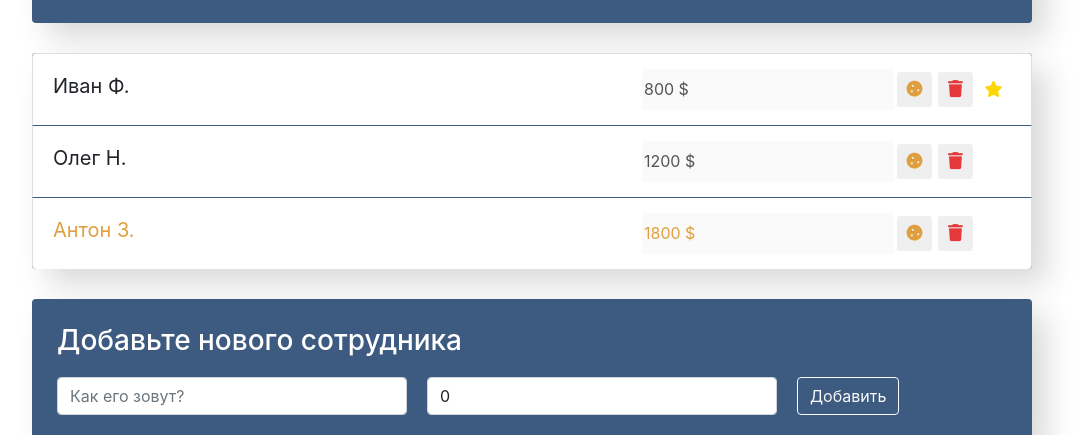
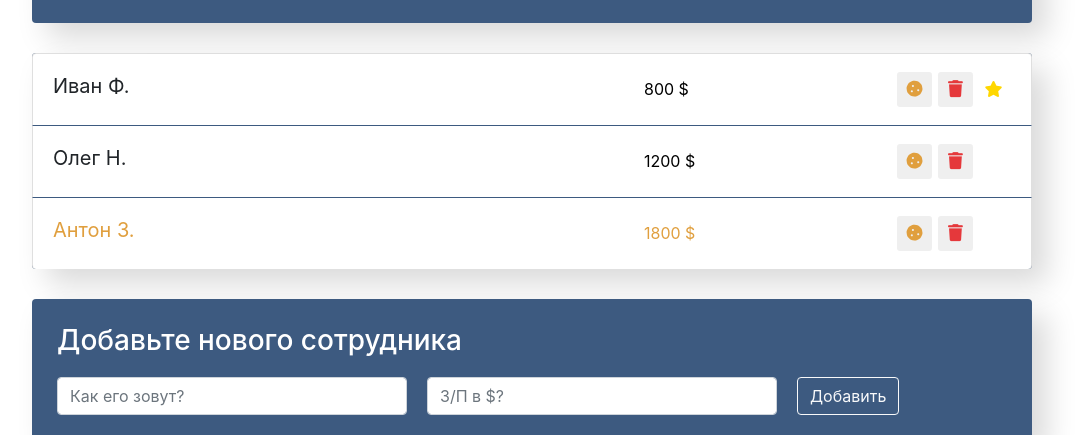
Before and after one commit to adropla/employers, a React (Create React App) app: page / in a window 1280 px wide. Shown: the part 402-837 px from the top of the page, without its empty margins (108-1192 px from the left). Built offline with nearby package versions, Linux system fonts and the light colour scheme.

Commit message:
search and filter

```diff
--- a/src/components/app-filter/app-filter.js
+++ b/src/components/app-filter/app-filter.js
@@ -1,23 +1,32 @@
 import './app-filter.css'
 
-const AppFilter = () => {
+const AppFilter = (props) => {
+    const buttonsData = [
+        { name: 'all', label: 'Все сотрудники' },
+        { name: 'star', label: 'На повышение' },
+        { name: '1000', label: 'З/П больше 1000$' },
+    ]
+
+    const onFilter = (filter) => {
+        props.onFilter(filter);
+    }
+
+    const buttons = buttonsData.map(({name, label}) => {
+        const isActive = props.filter === name;
+        const activeClass = isActive ? 'btn btn-light' : "btn btn-outline-light";
+        return (
+            <button type="button"
+                    className={`btn ${activeClass}`}
+                    onClick={() => onFilter(name)}
+                    name={name}>
+                    {label}
+            </button>
+        )
+    })
+
     return (
         <div className="btn-group">
-            <button
-            type="button"
-            className="btn btn-light">
-                Все сотрудники
-            </button>
-            <button
-            type="button"
-            className="btn btn-outline-light">
-                На повышение
-            </button>
-            <button
-            type="button"
-            className="btn btn-outline-light">
-                З/П больше 1000$
-            </button>
+            {buttons}
         </div>
     )
 }
--- a/src/components/app/app.js
+++ b/src/components/app/app.js
@@ -18,6 +18,8 @@ class App extends Component {
                 {name: 'Антон З.', salary: 1800, bonus: true, star: false, id: 3}
             ],
             maxId: 3,
+            term: '',
+            filter: 'all',
         }
     }
 
@@ -30,6 +32,7 @@ class App extends Component {
     }
 
     addItem = ({name, salary}) => {
+        if (name && salary) {
             const newItem = {
                 name,
                 salary,
@@ -44,6 +47,7 @@ class App extends Component {
                 }
             });
         }
+    }
 
     onToggleProp = (id, prop) => {
         this.setState(({data}) => ({
@@ -57,9 +61,45 @@ class App extends Component {
 
     }
 
+    onUpdateSearch = (term) => {
+        this.setState({term})
+    }
+
+    searchEmp = (items, term) => {
+        if (term.length === 0) {
+            return items;
+        }
+        return items.filter(item => {
+            return item.name.indexOf(term) > -1
+        });
+    }
+
+    filterEmp = (data, filter) => {
+        switch (filter) {
+            case 'star':
+                return data.filter((item) => {
+                    return item.star
+                });
+            case '1000':
+                return data.filter((item) => {
+                    return item.salary > 1000
+                });
+            default:
+                return data;
+        }
+    }
+
+    onFilter = (filter) => {
+        this.setState({filter});
+    }
+
     render() {
+        const {data, term, filter} = this.state;
         const empCount = this.state.data.length;
         const bonusCount = this.state.data.filter(item => item.bonus).length;
+        const filteredData = this.filterEmp(data, filter);
+        const visibleData = this.searchEmp(filteredData, term);
+
         return (
             <div className="app">
                 <AppInfo
@@ -67,12 +107,12 @@ class App extends Component {
                 empCount={empCount}/>
 
                 <div className="search-panel">
-                    <SearchPanel/>
-                    <AppFilter/>
+                    <SearchPanel onUpdateSearch={this.onUpdateSearch}/>
+                    <AppFilter filter={filter} onFilter={this.onFilter}/>
                 </div>
 
                 <EmployersList
-                data={this.state.data}
+                data={visibleData}
                 onDelete={this.deleteItem}
                 onToggleProp={this.onToggleProp}
                 />
--- a/src/components/employers-add-form/employers-add-form.js
+++ b/src/components/employers-add-form/employers-add-form.js
@@ -1,12 +1,11 @@
 import './employers-add-form.css'
 import { Component } from 'react'
-
 class EmployersAddForm extends Component {
     constructor(props) {
         super(props)
         this.state = {
             name: '',
-            salary: 0,
+            salary: '',
         }
     }
 
@@ -19,8 +18,12 @@ class EmployersAddForm extends Component {
     clearInputs = () => {
         this.setState({
             name: '',
-            salary: 0
+            salary: ''
         })
+    }
+
+    showInputErrorMessage = () => {
+
     }
 
     render() {
@@ -43,6 +46,7 @@ class EmployersAddForm extends Component {
                     placeholder="З/П в $?"
                     name="salary"
                     value={salary}
+                    min="0"
                     onChange={this.onValueChange}/>
 
                     <button
@@ -51,7 +55,11 @@ class EmployersAddForm extends Component {
                     onClick={(e) => {
                         e.preventDefault();
                         onAdd(this.state);
-                        this.clearInputs();
+                        if (this.state.name && this.state.salary) {
+                            this.clearInputs();
+                        } else {
+                            this.showInputErrorMessage();
+                        }
                         }}>Добавить</button>
                 </form>
             </div>
--- a/src/components/employers-list-item/employers-list-item.js
+++ b/src/components/employers-list-item/employers-list-item.js
@@ -10,7 +10,7 @@ const EmployersListItem = (props) => {
     return (
         <li className={classNames}>
             <span className="list-group-item-label" onClick={onToggleProp} data-toggle='star'>{name}</span>
-            <input disabled type="text" className="list-group-item-input" defaultValue={salary + ' $'}/>
+            <input type="text" className="list-group-item-input" defaultValue={salary + ' $'}/>
             <div className="d-flex justify-content-center align-items-center">
                 <button
                 type="button"
--- a/src/components/search-panel/search-panel.js
+++ b/src/components/search-panel/search-panel.js
@@ -1,12 +1,30 @@
 import './search-panel.css'
+import { Component } from 'react'
 
-const SearchPanel = () => {
-    return (
-        <input
-        type="text"
-        className="form-control search-input"
-        placeholder="Найти сотрудника" />
-    )
+class SearchPanel extends Component {
+    constructor(props) {
+        super(props);
+        this.state = {
+            term: ""
+        }
+    }
+
+    onUpdateSearch = (e) => {
+        const term = e.target.value;
+        this.setState({term});
+        this.props.onUpdateSearch(term);
+    }
+
+    render() {
+        return (
+            <input
+            type="text"
+            className="form-control search-input"
+            placeholder="Найти сотрудника"
+            value={this.state.term}
+            onChange={this.onUpdateSearch} />
+        )
+    }
 }
 
 export {SearchPanel}
```
Lines whose indentation alone changed are shown as unchanged.
